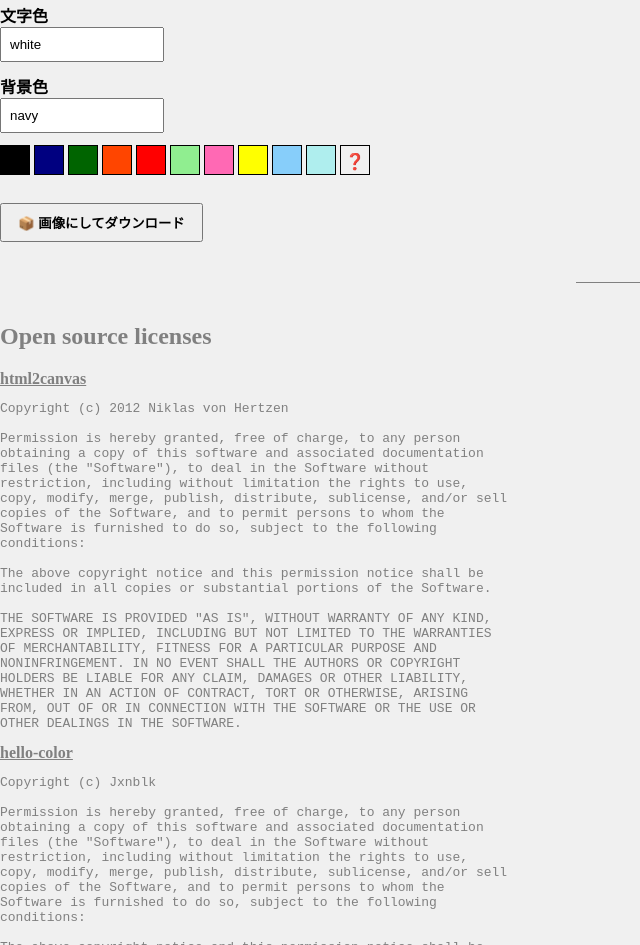
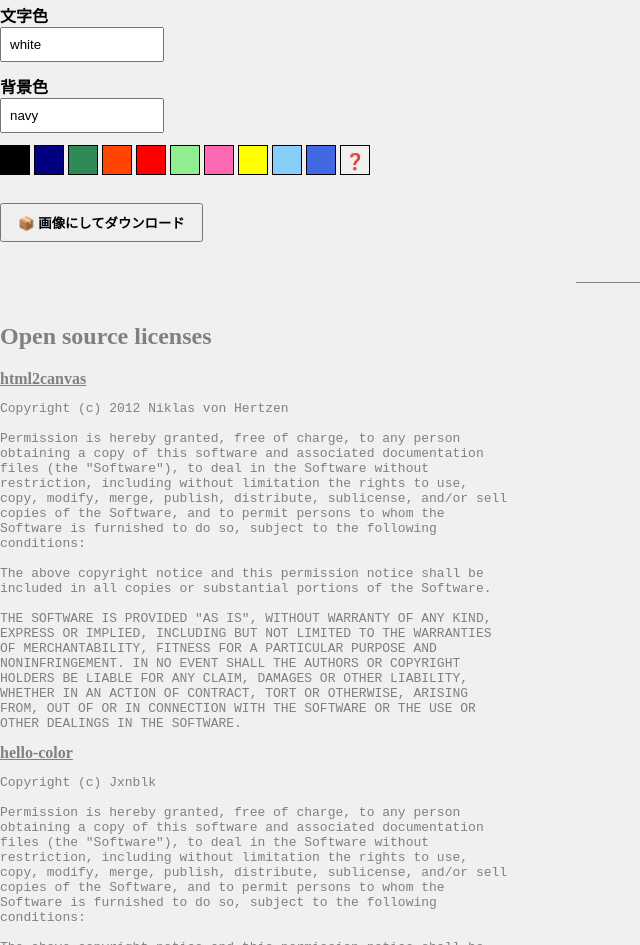
Before and after one commit to heading-image-maker/heading-image-maker.github.io, a website built with webpack: page docs/index.html in a window 1280 px wide. Shown: the part 906-1851 px from the top of the page, without its empty margins (0-640 px from the left). Built offline with nearby package versions, Linux system fonts and the light colour scheme.

Commit message:
feat: 色調整

```diff
--- a/docs/css/style.css
+++ b/docs/css/style.css
@@ -123,14 +123,14 @@
 
 #form .color-palette[data-background-color=black] { background-color: black; }
 #form .color-palette[data-background-color=navy] { background-color: navy; }
-#form .color-palette[data-background-color=darkgreen] { background-color: darkgreen; }
+#form .color-palette[data-background-color=seagreen] { background-color: seagreen; }
 #form .color-palette[data-background-color=orangered] { background-color: orangered; }
 #form .color-palette[data-background-color=red] { background-color: red; }
 #form .color-palette[data-background-color=lightgreen] { background-color: lightgreen; }
 #form .color-palette[data-background-color=hotpink] { background-color: hotpink; }
 #form .color-palette[data-background-color=yellow] { background-color: yellow; }
 #form .color-palette[data-background-color=lightskyblue] { background-color: lightskyblue; }
-#form .color-palette[data-background-color=paleturquoise] { background-color: paleturquoise; }
+#form .color-palette[data-background-color=royalblue] { background-color: royalblue; }
 
 #form #random-color::after {
   content: '❓';
--- a/docs/index.html
+++ b/docs/index.html
@@ -58,14 +58,14 @@
         <div class="dd">
           <a class="color-palette" data-color="white" data-background-color="black"></a>
           <a class="color-palette" data-color="white" data-background-color="navy"></a>
-          <a class="color-palette" data-color="white" data-background-color="darkgreen"></a>
+          <a class="color-palette" data-color="white" data-background-color="seagreen"></a>
           <a class="color-palette" data-color="yellow" data-background-color="orangered"></a>
           <a class="color-palette" data-color="white" data-background-color="red"></a>
           <a class="color-palette" data-color="deeppink" data-background-color="lightgreen"></a>
           <a class="color-palette" data-color="yellow" data-background-color="hotpink"></a>
           <a class="color-palette" data-color="red" data-background-color="yellow"></a>
           <a class="color-palette" data-color="midnightblue" data-background-color="lightskyblue"></a>
-          <a class="color-palette" data-color="black" data-background-color="paleturquoise"></a>
+          <a class="color-palette" data-color="white" data-background-color="royalblue"></a>
           <a id="random-color"></a>
         </div>
       </div>
```
